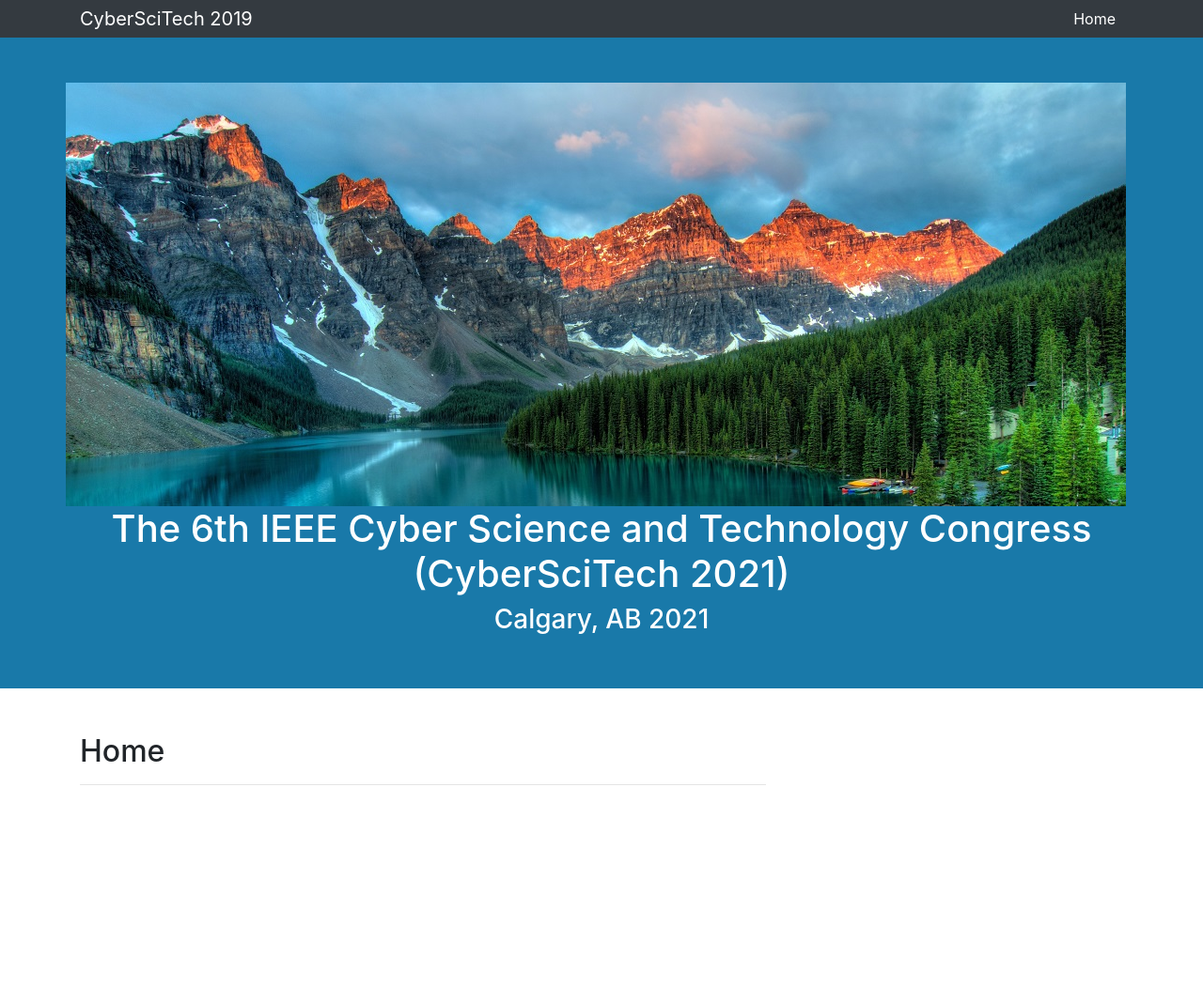
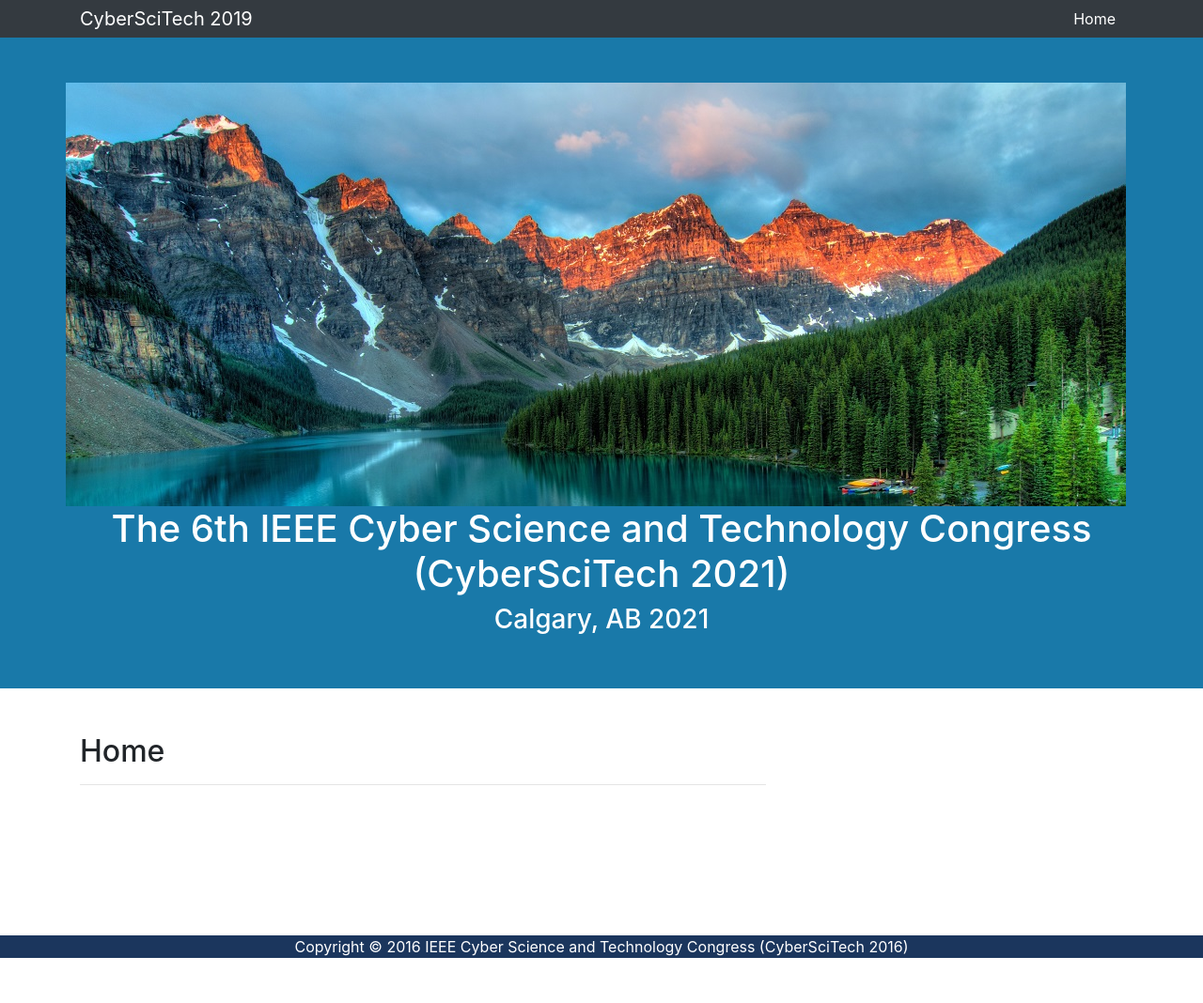
Before and after one commit to kstauff/2021, a Jekyll site: the page built from index.html, in a window 1280 px wide. Shown: the whole page at 94% size. Built offline with Jekyll 4.4.1, drawn with Linux system fonts in a browser that asks for light colours.

Commit message:
Update footer.html

```diff
--- a/_includes/footer.html
+++ b/_includes/footer.html
@@ -1,5 +1,5 @@
 <footer class="py-5">
-  <div style="background=#1B365D">
+  <div style="background:#1B365D">
   <div class="container">
     <p class="m-0 text-center text-white">
       Copyright &copy; 2016 IEEE Cyber Science and Technology Congress (CyberSciTech 2016)
```
